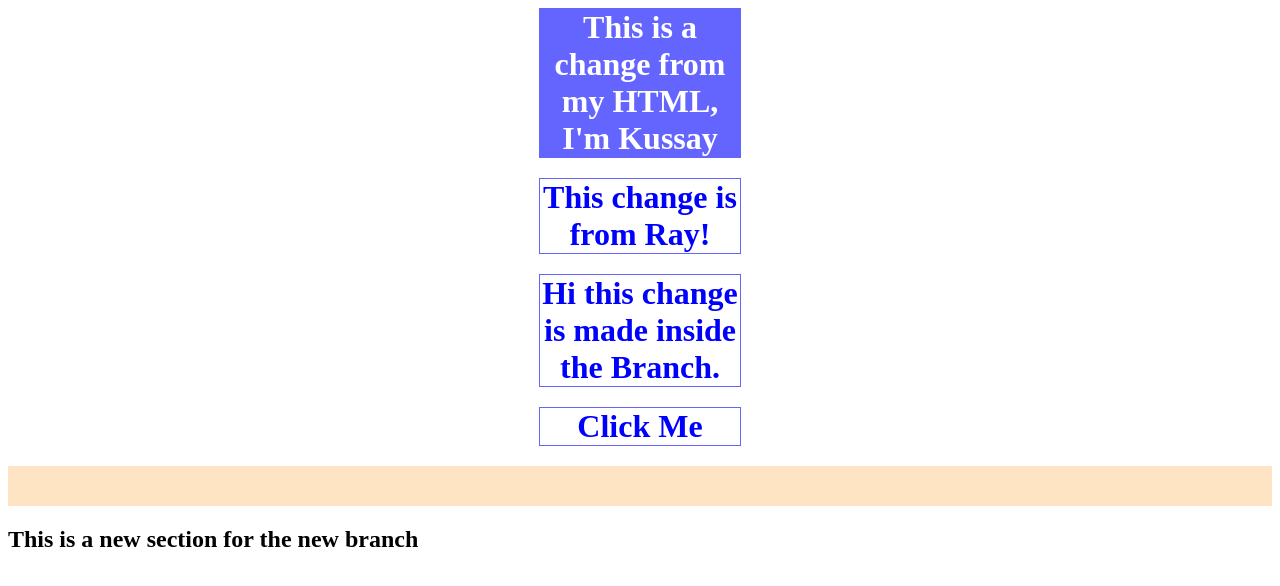
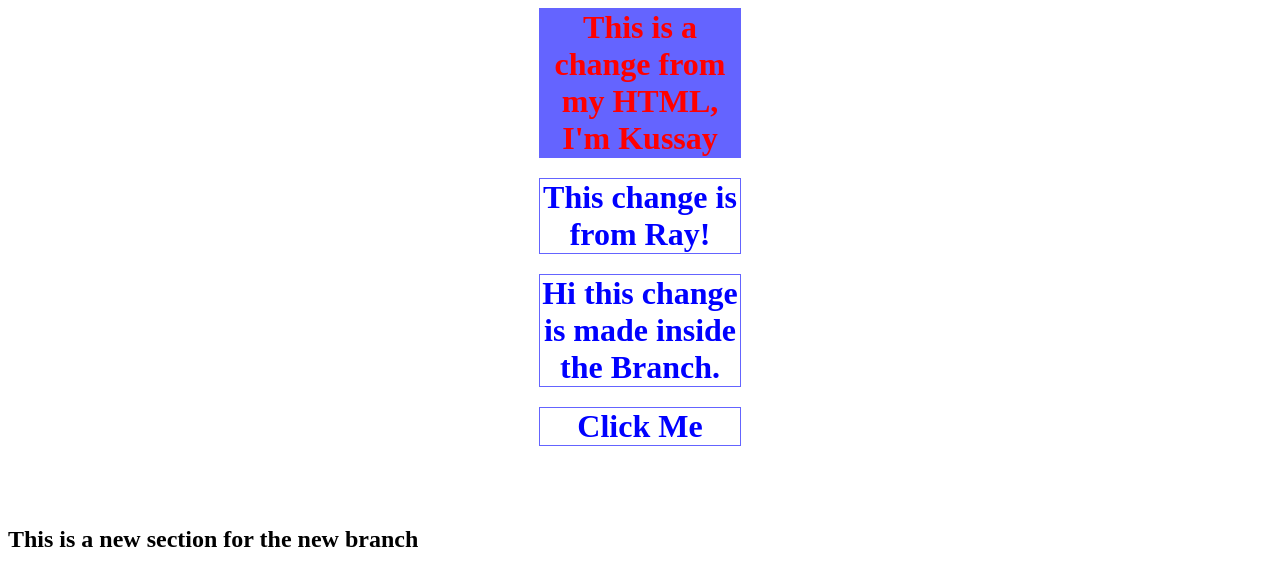
Before and after one commit to SawyerVann/V, a plain HTML site: page index.html in a window 1280 px wide. In both pictures the pointer is over the element "This is a change from my HTML, I'm Kussay". Drawn offline with Linux system fonts and the light colour scheme.

Commit message:
Update mystyle.css

```diff
--- a/mystyle.css
+++ b/mystyle.css
@@ -11,10 +11,10 @@ h1 {
 }
 h1:hover {
   background-color: rgb(100, 100, 255);
-  color: white;
+  color: red;
 }
 #message-box {
-  background-color: bisque;
+  background-color: white;
   padding: 20px;
   text-align: center;
 }
```
